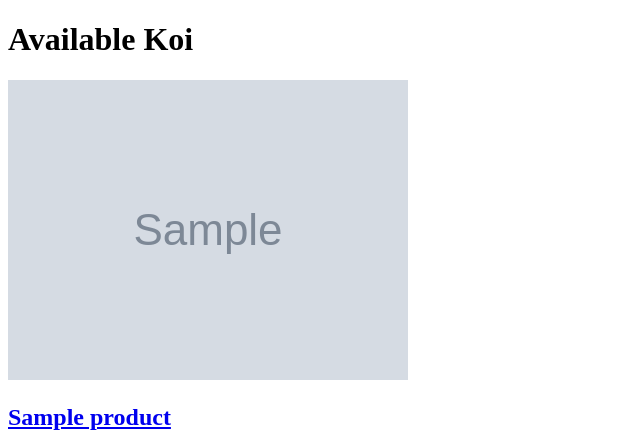
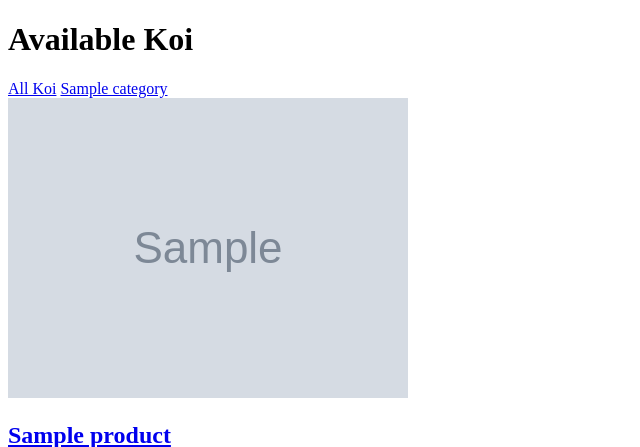
Before and after one commit to ShvetsViktor/koi-4-sale, a Django app: page /products/?category=1 in a window 1280 px wide. Shown: the top 447 px of the page, without its empty margins (0-640 px from the left). Run offline with Django 5.2, Linux system fonts and the light colour scheme; tables that the repository leaves empty hold one stand-in row (values such as "Sample post"); grey boxes marked "Sample" are stand-in pictures.

Commit message:
feat: implement koi category navigation

```diff
--- a/products/templates/products/product_list.html
+++ b/products/templates/products/product_list.html
@@ -8,6 +8,13 @@
   <body>
     <main>
       <h1>Available Koi</h1>
+      <nav aria-label="Filter koi by variety">
+        <a href="{% url 'product_list' %}">All Koi</a>
+
+        {% for category in categories %}
+        <a href="?category={{ category.pk }}"> {{ category.name }} </a>
+        {% endfor %}
+      </nav>
 
       <section>
         {% for product in products %}
--- a/products/views.py
+++ b/products/views.py
@@ -2,7 +2,7 @@ from django.db.models import Prefetch
 from django.views.generic import ListView
 from django.views.generic import DetailView
 
-from .models import Product, ProductImage
+from .models import Product, ProductImage, Category
 
 
 class ProductList(ListView):
@@ -27,6 +27,12 @@ class ProductList(ListView):
 
         return queryset
 
+    def get_context_data(self, **kwargs):
+        # Extend the default template context with categories for filtering.
+        context = super().get_context_data(**kwargs)
+        context["categories"] = Category.objects.all()
+        return context
+
 
 class ProductDetail(DetailView):
     model = Product
```
Also changed, not shown: products/tests.py (+20 -0 lines).
